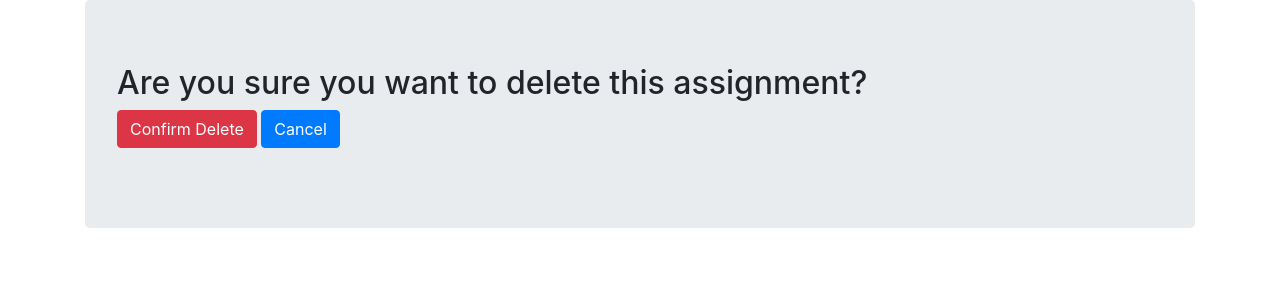
After one commit to adityagoyal222/django-lms, a Django app: page /assignments/delete/1/ in a window 1280 px wide. The commit adds this page. Shown: the top 300 px of the page. Run offline with Django 3.2, Linux system fonts and the light colour scheme; a user stored in the database is signed in; data comes from the database, SQL or seed files in the repository; both versions use the stored data as it was after the commit; some libraries are stand-ins or nearby versions.

Commit message:
created detail, update and delete view for assignments

```diff
--- /dev/null
+++ b/assignments/templates/assignments/assignment_confirm_delete.html
@@ -0,0 +1,25 @@
+{% extends 'assignments/assignment_base.html' %}
+
+
+{% block main_content %}
+
+    {% if user.user_type == 2 %}
+        <div class="container">
+            <div class="jumbotron">
+                <h2>Are you sure you want to delete this assignment?</h2>
+                <form method="post">
+                    {% csrf_token %}
+                    <input type="submit" value="Confirm Delete" class="btn btn-danger btn-large">
+                    <a href="{% url 'assignments:detail' pk=assignment.pk %}" class="btn btn-primary btn-large">Cancel</a>
+                </form>
+            </div>
+        </div>
+    {% else %}
+        <div class="container">
+            <div class="jumbotron">
+                <h2>You are not allowed to delete an assignment.</h2>
+            </div>
+        </div>
+    {% endif %}
+
+{% endblock main_content %}
--- a/assignments/templates/assignments/create_assignment_form.html
+++ b/assignments/templates/assignments/create_assignment_form.html
@@ -4,13 +4,13 @@
 {% block main_content %}
 
 <div class="container">
-  <h1>Create Assignment</h1>
+  <h1>Assignment</h1>
 
   {% if user.user_type == 2 %}
     <form method="POST" action="{% url 'assignments:create' %}">
       {% csrf_token %}
       {% bootstrap_form form %}
-      <input type="submit" value="Create" class="btn btn-success btn-lg">
+      <input type="submit" value="Submit" class="btn btn-success btn-lg">
       {{ form.name.errors }}
     </form>
 
--- a/assignments/urls.py
+++ b/assignments/urls.py
@@ -5,4 +5,6 @@ app_name = 'assignments'
 urlpatterns = [
     url(r'^create/$', views.CreateAssignment.as_view(), name="create"),
     url(r'^detail/(?P<pk>[-\w]+)/$', views.AssignmentDetail.as_view(), name='detail'),
+    url(r'^update/(?P<pk>[-\w]+)/$', views.UpdateAssignment.as_view(), name='update'),
+    url(r'^delete/(?P<pk>[-\w]+)/$', views.DeleteAssignment.as_view(), name="delete"),
 ]
--- a/assignments/views.py
+++ b/assignments/views.py
@@ -12,20 +12,6 @@ from assignments.forms import GradeAssignmentForm, CreateAssignmentForm
 from courses.models import Course
 
 # Create your views here.
-# class CreateAssignment(LoginRequiredMixin, generic.CreateView):
-#     form_class = CreateAssignmentForm
-#     template_name = "assignments/create_assignment_form.html"
-
-#     def get_from_kwargs(self):
-#         # kwargs = super().get_from kwargs()
-#         # course = Course.objects.filter(teacher=self.request.user).order_by('course_name')
-#         # kwargs['course'] = course
-#         kwargs = super().get_form_kwargs()
-#         kwargs['user'] = self.request.user
-#         print(kwargs, 'hello')
-#         return kwargs
-
-
 class CreateAssignment(LoginRequiredMixin, generic.CreateView):
     form_class = CreateAssignmentForm
     template_name = 'assignments/create_assignment_form.html'
@@ -38,3 +24,17 @@ class CreateAssignment(LoginRequiredMixin, generic.CreateView):
 
 class AssignmentDetail(generic.DetailView):
     model = Assignment
+
+class UpdateAssignment(LoginRequiredMixin, generic.UpdateView):
+    model = Assignment
+    form_class = CreateAssignmentForm
+    template_name = 'assignments/create_assignment_form.html'
+
+    def get_form_kwargs(self):
+        kwargs = super().get_form_kwargs()
+        kwargs['user'] = self.request.user
+        return kwargs
+
+class DeleteAssignment(LoginRequiredMixin, generic.DeleteView):
+    model = Assignment
+    success_url = reverse_lazy('courses:list')
```
Also changed, not shown: assignments/templates/assignments/assignment_detail.html (+18 -1 lines), db.sqlite3.
